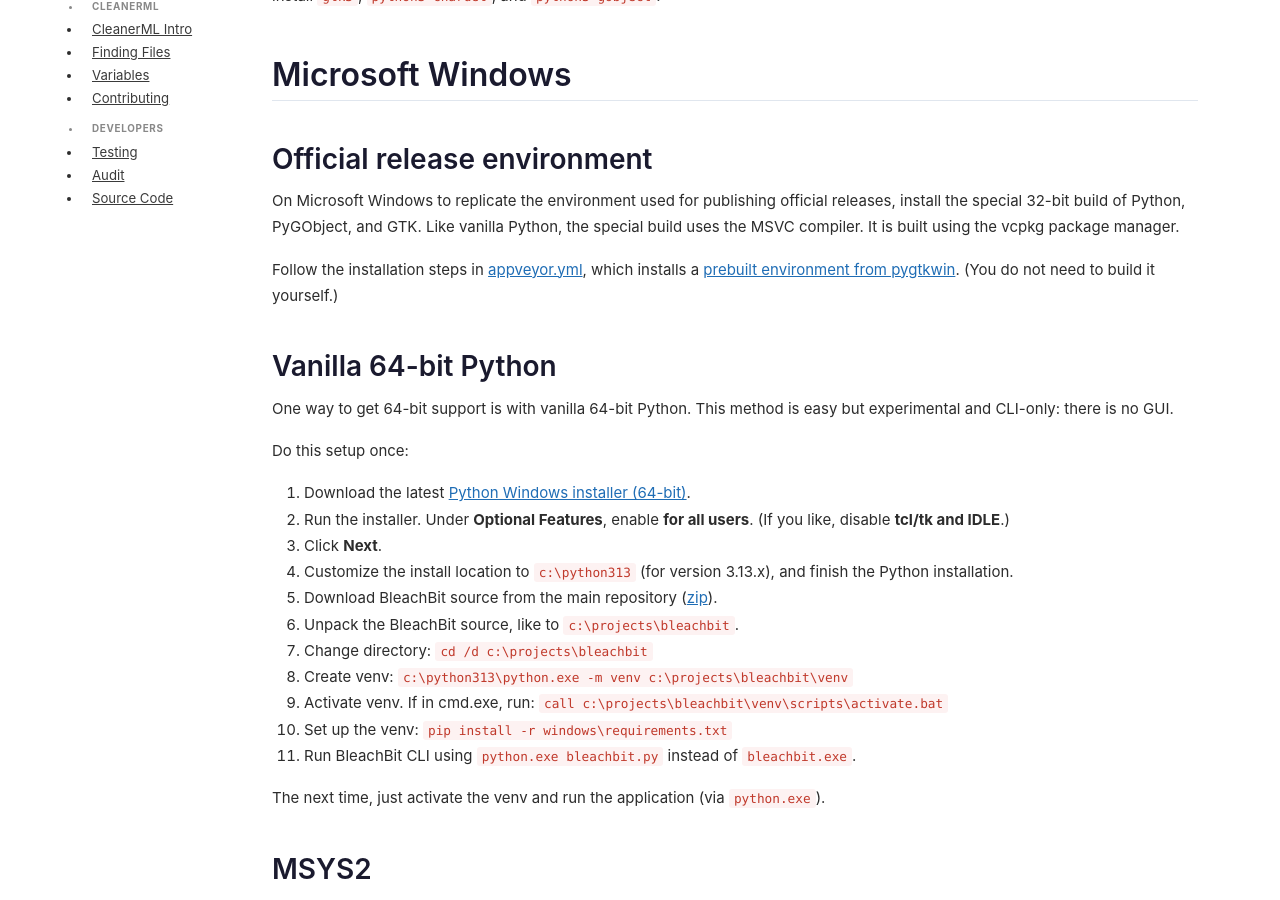
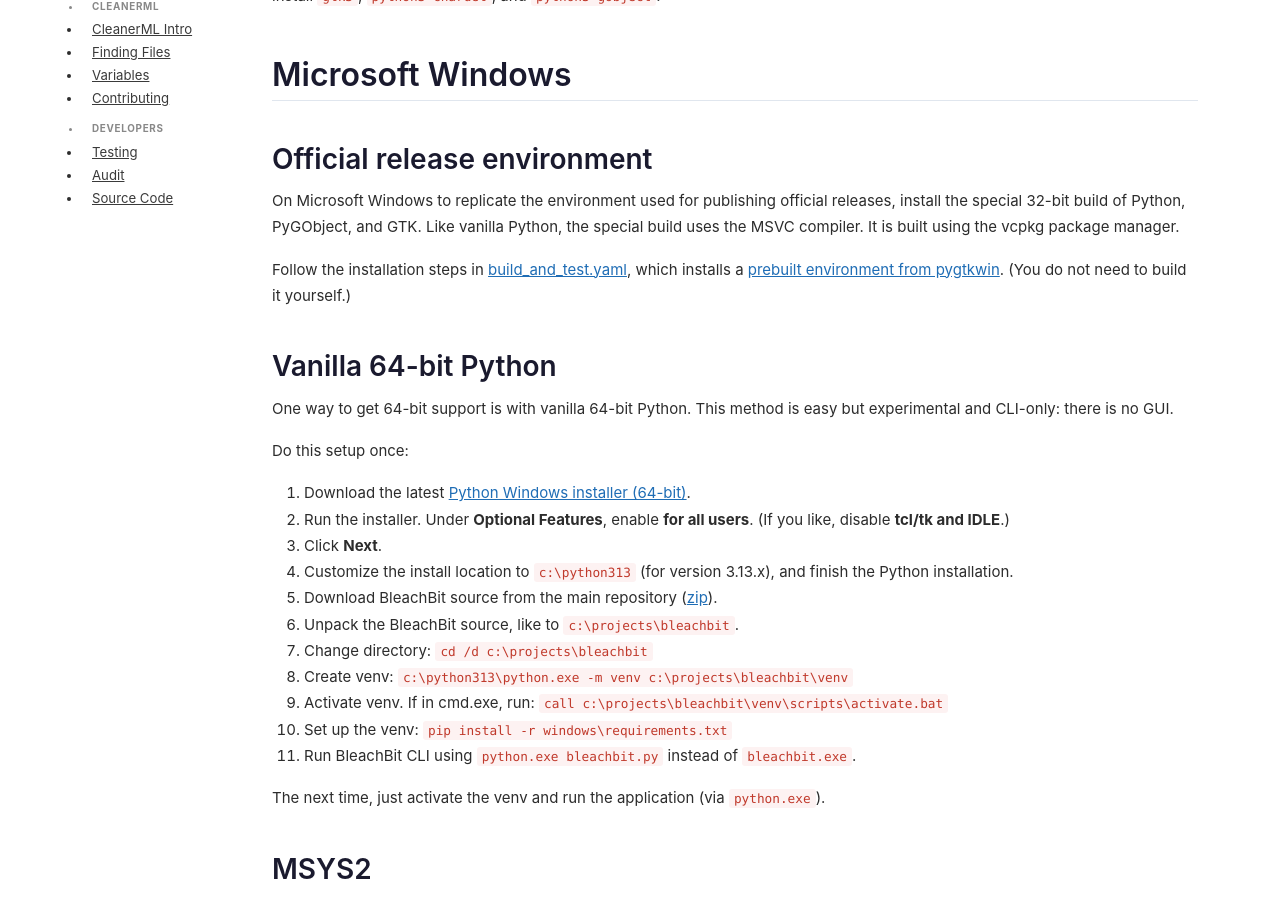
Before and after one commit to bleachbit/docs, a Jekyll site: the page built from _posts/2015-09-25-running-from-source-code.md, in a window 1280 px wide and 900 px high, scrolled down 477 px. Built offline with Jekyll 4.4.1, drawn with Linux system fonts in a browser that asks for light colours.

Commit message:
Fix references to appveyor.yml

```diff
--- a/_posts/2015-09-25-running-from-source-code.md
+++ b/_posts/2015-09-25-running-from-source-code.md
@@ -24,7 +24,7 @@
 install the special 32-bit build of Python, PyGObject, and GTK. Like vanilla Python,
 the special build uses the MSVC compiler. It is built using the vcpkg package manager.
 
-Follow the installation steps in [appveyor.yml](https://github.com/bleachbit/bleachbit/blob/master/appveyor.yml),
+Follow the installation steps in [build_and_test.yaml](https://github.com/bleachbit/bleachbit/blob/master/.github/workflows/build_and_test.yaml),
 which installs a [prebuilt environment from pygtkwin](https://github.com/bleachbit/pygtkwin). (You do not need
 to build it yourself.)
 
```
